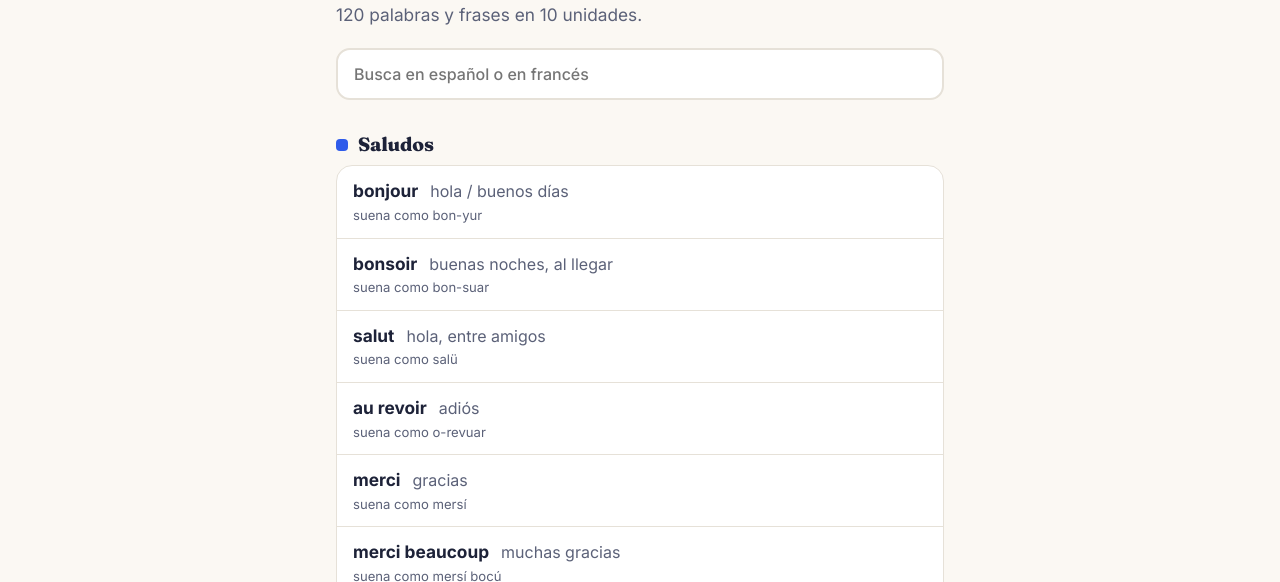
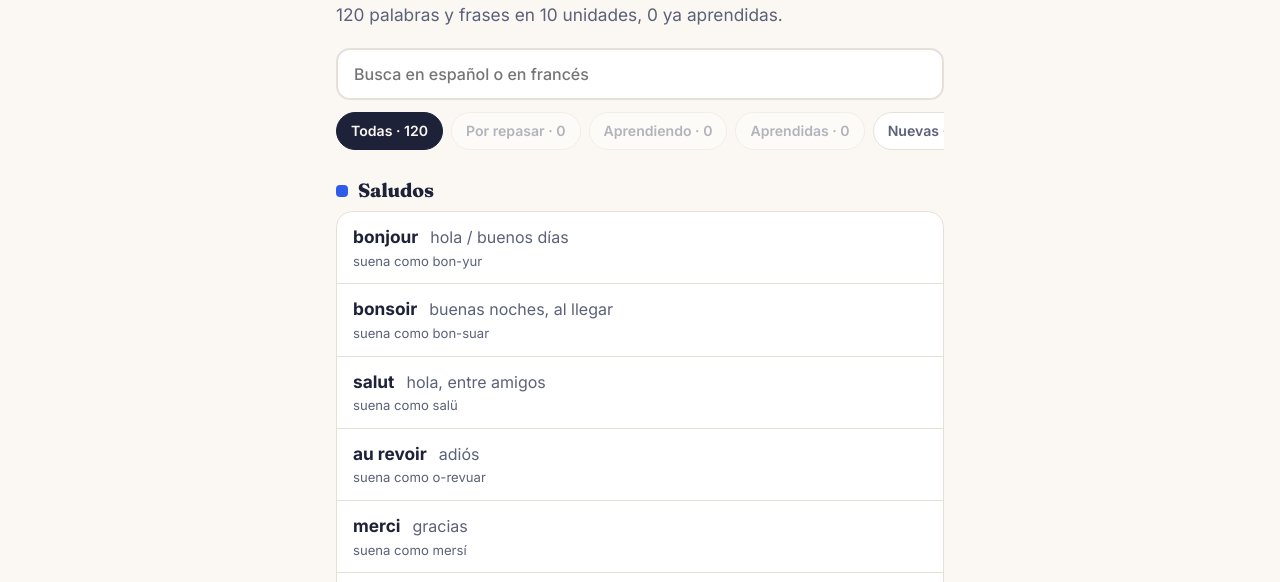
Before and after one commit to Said1Ojeda/Aprender-Frances, a website: page index.html in a window 1280 px wide. Both pictures are taken after a click on the button "📖 Mis palabras". Shown: the part 202-784 px from the top of the page. Drawn offline with Linux system fonts and the light colour scheme.

Commit message:
estado de repaso y filtros en mis palabras

```diff
--- a/css/estilos.css
+++ b/css/estilos.css
@@ -278,6 +278,60 @@ h1, h2, h3 {
 .buscar:focus {
   outline: none;
   border-color: var(--bleu);
+}
+
+.filtros {
+  display: flex;
+  gap: 8px;
+  overflow-x: auto;
+  padding: 4px 0;
+  scrollbar-width: none;
+}
+
+.filtro {
+  flex: none;
+  padding: 7px 14px;
+  border: 1px solid var(--linea);
+  border-radius: 99px;
+  background: var(--hoja);
+  font-size: .88rem;
+  font-weight: 600;
+  color: var(--tinta-suave);
+  cursor: pointer;
+}
+
+.filtro[aria-pressed="true"] {
+  border-color: var(--tinta);
+  background: var(--tinta);
+  color: var(--papel);
+}
+
+.filtro:disabled {
+  opacity: .45;
+  cursor: default;
+}
+
+.insignia {
+  flex: none;
+  padding: 3px 9px;
+  border-radius: 99px;
+  font-size: .75rem;
+  font-weight: 700;
+}
+
+.insignia.aprendiendo {
+  background: var(--sol-claro);
+  color: color-mix(in srgb, var(--sol) 55%, var(--tinta));
+}
+
+.insignia.aprendida {
+  background: var(--vert-claro);
+  color: var(--vert);
+}
+
+.insignia.repasar {
+  background: var(--rouge-claro);
+  color: var(--rouge);
 }
 
 .grupo-palabras {
--- a/index.html
+++ b/index.html
@@ -59,6 +59,7 @@
       <h2 class="titulo-pantalla" id="t-palabras">Mis palabras</h2>
       <p class="bajada" id="palabras-resumen"></p>
       <input class="buscar" type="search" id="buscar" placeholder="Busca en español o en francés" aria-label="Buscar palabra" autocomplete="off">
+      <div class="filtros" id="filtros" role="group" aria-label="Filtrar palabras"></div>
       <div id="lista-palabras"></div>
     </div>
   </section>
--- a/js/app.js
+++ b/js/app.js
@@ -174,14 +174,45 @@
     const unidadDe = (fr) => UNIDADES.find(u => u.palabras.some(p => p.fr === fr));
     // todas las palabras, agrupadas por unidad
     const buscar = $('buscar');
+    let filtro = 'todas';
+    const ETIQUETA = {
+        todas: 'Todas',
+        repasar: 'Por repasar',
+        aprendiendo: 'Aprendiendo',
+        aprendida: 'Aprendidas',
+        nueva: 'Nuevas'
+    };
+    const estadoDe = (p) => Repaso.estado(progreso.tarjetas[p.fr]);
     function irPalabras() {
         buscar.value = '';
+        filtro = 'todas';
         pintarPalabras();
         mostrar('palabras');
     }
+    function pintarFiltros() {
+        const cuenta = { todas: 0, repasar: 0, aprendiendo: 0, aprendida: 0, nueva: 0 };
+        for (const u of UNIDADES)
+            for (const p of u.palabras) {
+                cuenta.todas++;
+                cuenta[estadoDe(p)]++;
+            }
+        $('filtros').replaceChildren(...Object.keys(ETIQUETA).map(f => {
+            const b = crear('button', 'filtro', ETIQUETA[f] + ' · ' + cuenta[f]);
+            b.type = 'button';
+            b.setAttribute('aria-pressed', String(f === filtro));
+            b.disabled = cuenta[f] === 0 && f !== filtro;
+            b.addEventListener('click', () => {
+                filtro = f;
+                pintarPalabras();
+            });
+            return b;
+        }));
+    }
     function pintarPalabras() {
+        pintarFiltros();
         const texto = sinAcentos(limpiar(buscar.value));
-        const coincide = (p) => !texto || sinAcentos(limpiar(p.fr + ' ' + p.es)).includes(texto);
+        const coincide = (p) => (filtro === 'todas' || estadoDe(p) === filtro)
+            && (!texto || sinAcentos(limpiar(p.fr + ' ' + p.es)).includes(texto));
         let total = 0;
         const grupos = UNIDADES.map(u => {
             const lista = u.palabras.filter(coincide);
@@ -203,9 +234,9 @@
         else
             lista.replaceChildren(crear('p', 'vacio', 'No hay palabras con «' + buscar.value.trim() + '».'));
         const todas = UNIDADES.reduce((n, u) => n + u.palabras.length, 0);
-        $('palabras-resumen').textContent = texto
-            ? total + (total === 1 ? ' palabra encontrada' : ' palabras encontradas')
-            : todas + ' palabras y frases en ' + UNIDADES.length + ' unidades.';
+        $('palabras-resumen').textContent = texto || filtro !== 'todas'
+            ? total + (total === 1 ? ' palabra' : ' palabras') + ' de ' + todas
+            : todas + ' palabras y frases en ' + UNIDADES.length + ' unidades, ' + Repaso.aprendidas(progreso.tarjetas) + ' ya aprendidas.';
     }
     function filaPalabra(p) {
         const li = crear('li', 'fila-palabra');
@@ -216,6 +247,13 @@
         if (p.pista)
             textos.appendChild(crear('small', '', 'suena como ' + p.pista));
         li.appendChild(textos);
+        const estado = estadoDe(p);
+        if (estado !== 'nueva') {
+            const t = progreso.tarjetas[p.fr];
+            const insignia = crear('span', 'insignia ' + estado, estado === 'repasar' ? 'Toca repasar' : estado === 'aprendida' ? 'Aprendida' : 'Aprendiendo');
+            insignia.title = 'Caja ' + t.caja + ' de 5';
+            li.appendChild(insignia);
+        }
         if (Voz.puedeHablar())
             li.appendChild(botonAltavoz(p.fr));
         return li;
--- a/js/repaso.js
+++ b/js/repaso.js
@@ -26,5 +26,13 @@ const Repaso = (() => {
     }
     // desde la caja 3 ya aguanto varios dias sin olvidarse
     const aprendidas = (tarjetas) => Object.values(tarjetas).filter(t => t.caja >= 3).length;
-    return { dia, registrar, pendientes, aprendidas };
+    // repasar gana sobre lo demas, aunque ya estuviera aprendida
+    function estado(t) {
+        if (!t)
+            return 'nueva';
+        if (t.toca <= dia())
+            return 'repasar';
+        return t.caja >= 3 ? 'aprendida' : 'aprendiendo';
+    }
+    return { dia, registrar, pendientes, aprendidas, estado };
 })();
```
Also changed, not shown: src/app.ts (+46 -4 lines), src/repaso.ts (+10 -1 lines).
